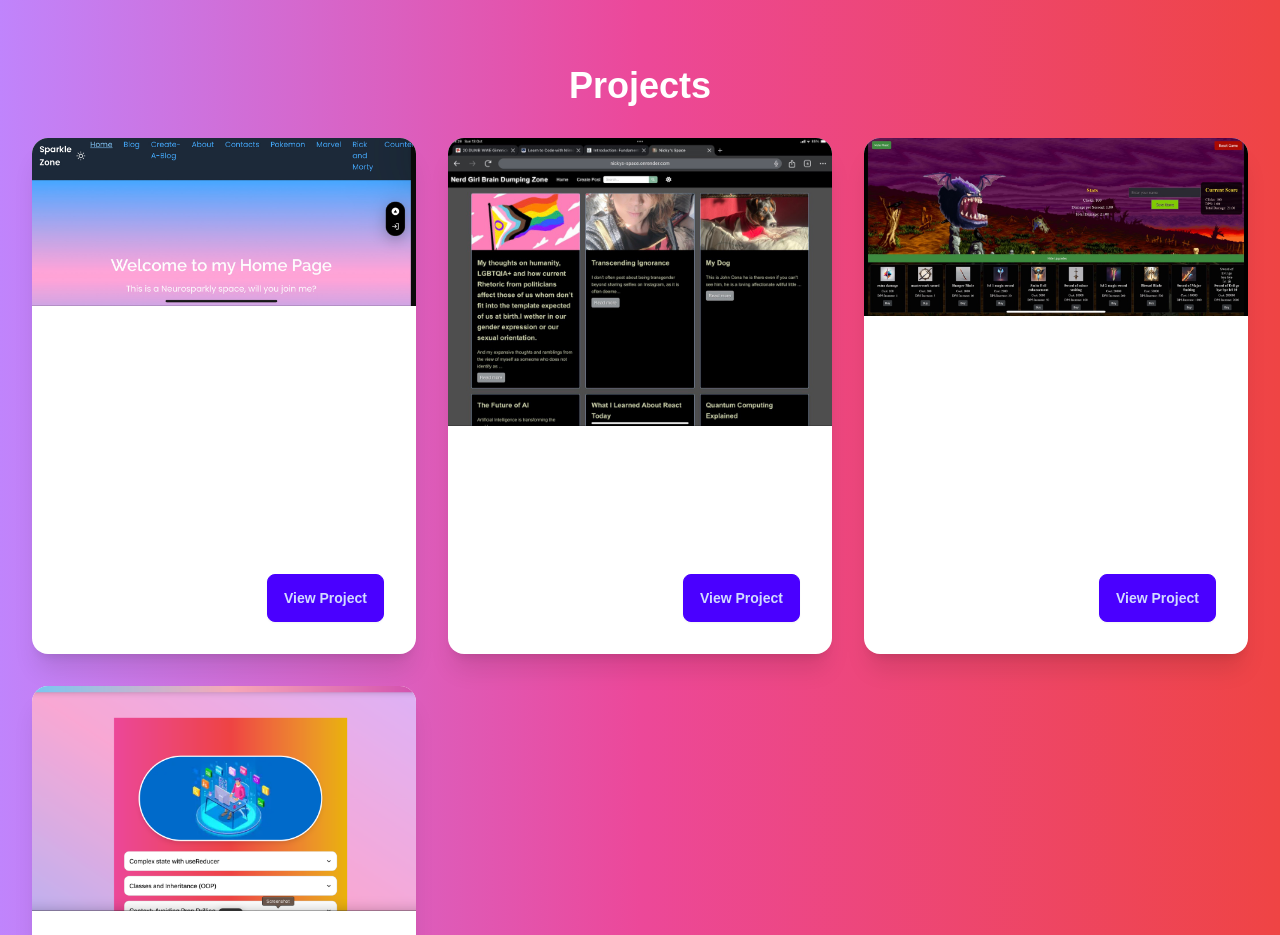
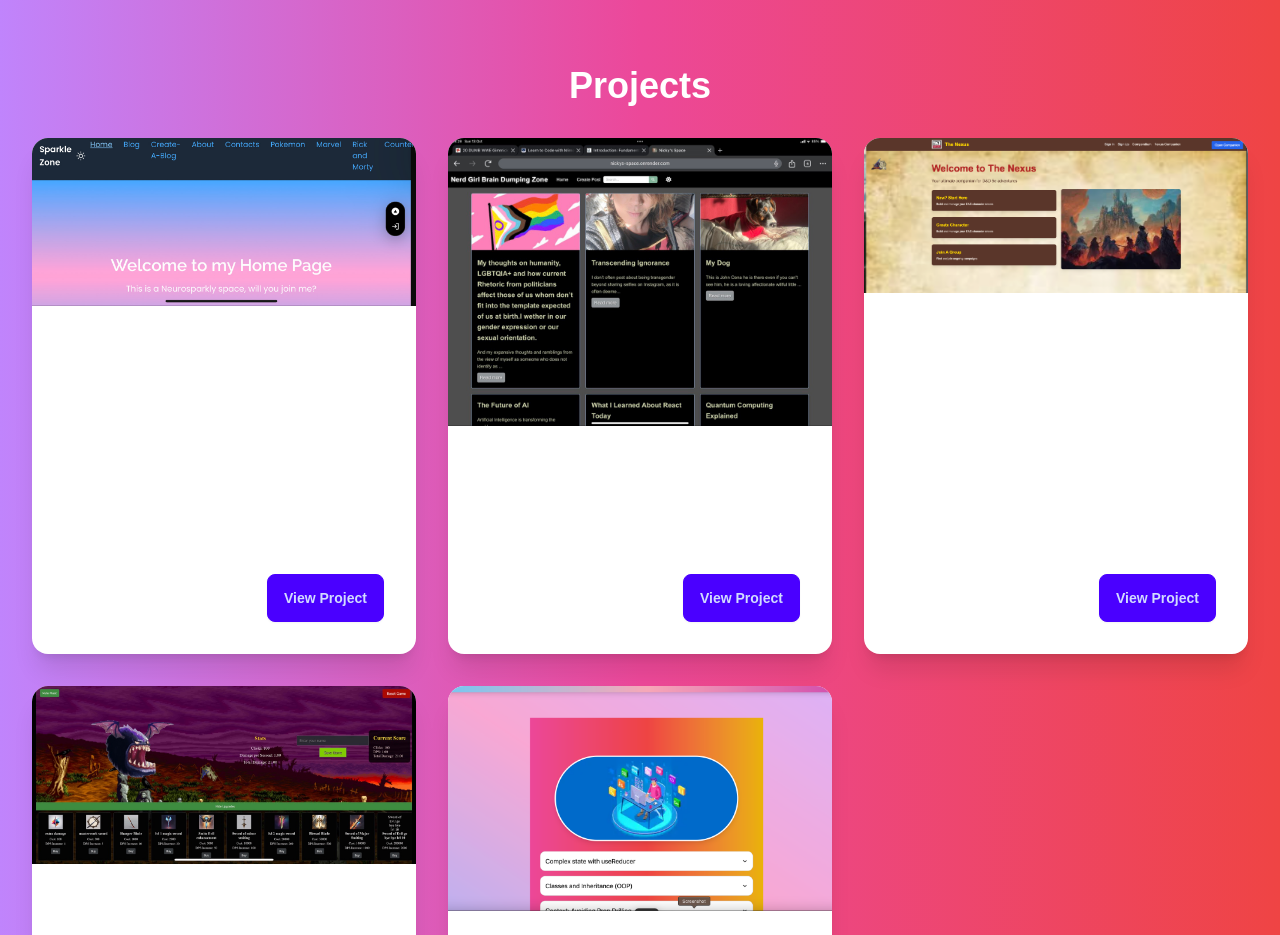
Before and after one commit to nicky-mc/typescript-demo, a Next.js app: page / in a window 1280 px wide. Shown: the part 920-1855 px from the top of the page. Built offline with nearby package versions, Linux system fonts and the light colour scheme.

Commit message:
week 12 project added

```diff
--- a/src/app/page.tsx
+++ b/src/app/page.tsx
@@ -94,7 +94,7 @@ export default function Home() {
                 </p>
                 <div className="card-actions justify-end">
                   <a
-                    href="#"
+                    href="https://the-sparkle-zone.vercel.app/"
                     className="btn btn-primary hover:bg-white hover:text-black"
                   >
                     View Project
@@ -119,7 +119,31 @@ export default function Home() {
                 </p>
                 <div className="card-actions justify-end">
                   <a
-                    href="#"
+                    href="https://nickys-space.onrender.com/"
+                    className="btn btn-primary hover:bg-white hover:text-black"
+                  >
+                    View Project
+                  </a>
+                </div>
+              </div>
+            </div>
+            <div className="card bg-base-100 shadow-xl hover:shadow-2xl transition-shadow duration-300">
+              <figure>
+                <Image
+                  src="/nexus.png"
+                  alt="The Nexus"
+                  width={400}
+                  height={300}
+                />
+              </figure>
+              <div className="card-body">
+                <h2 className="card-title">The Nexus</h2>
+                <p>
+                  A Nextjs full stack site that serves as a companion for d&d players and dungeon masters a like this one will be ever expanding so watch out for these changes.
+                </p>
+                <div className="card-actions justify-end">
+                  <a
+                    href="https://the-nexus.vercel.app/"
                     className="btn btn-primary hover:bg-white hover:text-black"
                   >
                     View Project
@@ -144,7 +168,7 @@ export default function Home() {
                 </p>
                 <div className="card-actions justify-end">
                   <a
-                    href="#"
+                    href="https://week-6-assignment-9lus.onrender.com/"
                     className="btn btn-primary hover:bg-white hover:text-black"
                   >
                     View Project
```
Also changed, not shown: public/nexus.png (added).
